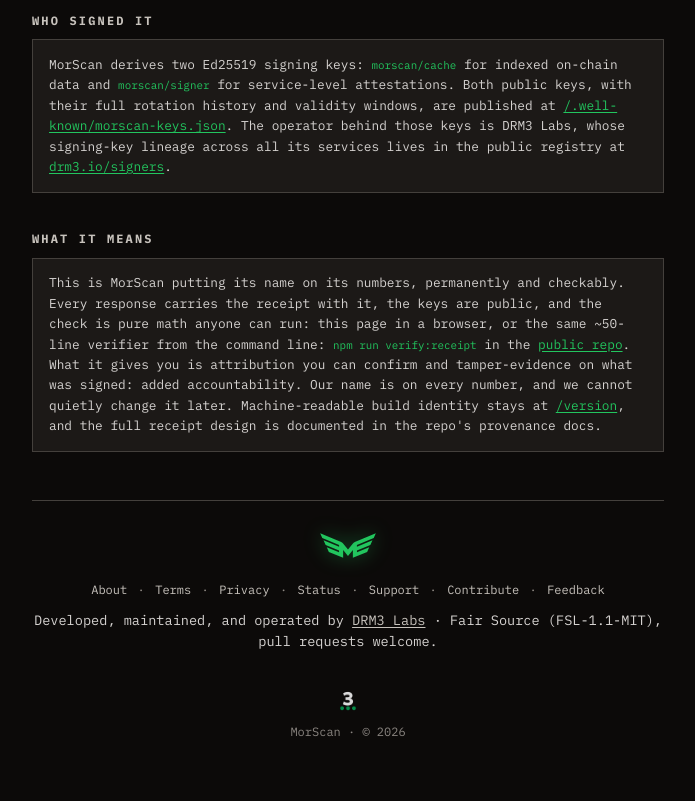
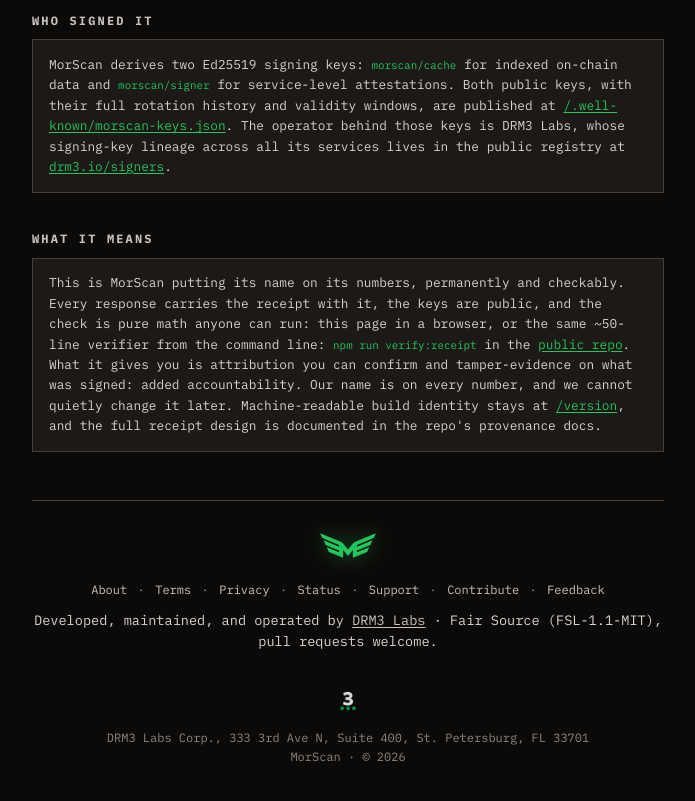
Before and after one commit to DRM3Labs-OSS/morscan.io, a website with bundled scripts: page src/ui/pages/verify.html in a window 1280 px wide. Shown: the part 1013-1814 px from the top of the page, without its empty margins (292-987 px from the left). Built offline with nearby package versions, Linux system fonts and the light colour scheme; no server answers; files whose address does not match are found by name.

Commit message:
release: v2.50.3 - the mailing address on the standalone page footers too, not only the app shell

```diff
--- a/package.json
+++ b/package.json
@@ -1,6 +1,6 @@
 {
   "name": "morscan",
-  "version": "2.50.2",
+  "version": "2.50.3",
   "license": "FSL-1.1-MIT",
   "description": "MorScan - Morpheus blockchain explorer. Open core (FSL-1.1-MIT): consumable standalone (default export = reference composition) or as a dependency of a private composition repo via createMorscanApp. TypeScript source is the published surface; a Workers consumer bundles src/ directly (see docs/architecture/providers.md for the required wrangler rules).",
   "main": "./src/index.ts",
--- a/src/handlers/ui/shared.ts
+++ b/src/handlers/ui/shared.ts
@@ -81,7 +81,7 @@ export function withWalletBadge(html: string): string {
  * (src/ui/build-stamp.ts), computed from the same sources /version reports,
  * so the footer and the composition honesty marker can never disagree. */
 export function withBuildFooter(html: string): string {
-	const line = `<p style="margin:0;font-size:0.6rem;color:#8a8580;">${buildStampHtml()}</p><address style="margin:0.45rem auto 0;max-width:44rem;font-size:0.6rem;line-height:1.5;color:#8a8580;font-style:normal;">DRM3 Labs Corp., 333 3rd Ave N, Suite 400, St. Petersburg, FL 33701</address><p style="margin:0.45rem auto 0;max-width:46rem;font-size:0.62rem;line-height:1.5;color:#c7c2bc;">Open alpha, no warranties expressed or implied. Data is served as-is from on-chain events; verify it with the provenance receipts. Not financial advice.</p>`;
+	const line = `<p style="margin:0;font-size:0.6rem;color:#8a8580;">${buildStampHtml()}</p><p style="margin:0.45rem auto 0;max-width:46rem;font-size:0.62rem;line-height:1.5;color:#c7c2bc;">Open alpha, no warranties expressed or implied. Data is served as-is from on-chain events; verify it with the provenance receipts. Not financial advice.</p>`;
 	return withWalletBadge(html.split(STATIC_FOOTER_CREDIT).join(line));
 }
 
--- a/src/ui/pages/404.html
+++ b/src/ui/pages/404.html
@@ -120,6 +120,7 @@
       </nav>
       <p class="footer-credit">Developed, maintained, and operated by <a href="https://drm3.network" target="_blank" rel="noopener">DRM3 Labs</a> &middot; Fair Source (FSL-1.1-MIT), pull requests welcome.</p>
       <a href="https://drm3.network" class="footer-drm3" target="_blank" rel="noopener" aria-label="DRM3 Labs"><img src="/drm3-icon-transparent-white-consumer-128.png" alt="DRM3 Labs" width="40" height="40"></a>
+      <address style="margin:0.45rem auto 0;max-width:44rem;font-size:0.75rem;line-height:1.5;color:#8a8580;font-style:normal;">DRM3 Labs Corp., 333 3rd Ave N, Suite 400, St. Petersburg, FL 33701</address>
       <p style="margin:0;font-size:0.75rem;color:#8a8580;">MorScan &middot; &copy; 2026</p>
     </footer>
   </div>
--- a/src/ui/pages/about.html
+++ b/src/ui/pages/about.html
@@ -311,6 +311,7 @@
       </nav>
       <p class="footer-credit">Developed, maintained, and operated by <a href="https://drm3.network" target="_blank" rel="noopener">DRM3 Labs</a> &middot; Fair Source (FSL-1.1-MIT), pull requests welcome.</p>
       <a href="https://drm3.network" class="footer-drm3" target="_blank" rel="noopener" aria-label="DRM3 Labs"><img src="/drm3-icon-transparent-white-consumer-128.png" alt="DRM3 Labs" width="40" height="40"></a>
+      <address style="margin:0.45rem auto 0;max-width:44rem;font-size:0.75rem;line-height:1.5;color:#8a8580;font-style:normal;">DRM3 Labs Corp., 333 3rd Ave N, Suite 400, St. Petersburg, FL 33701</address>
       <p style="margin:0;font-size:0.75rem;color:#8a8580;">MorScan &middot; &copy; 2026</p>
     </footer>
   </div>
--- a/src/ui/pages/contribute.html
+++ b/src/ui/pages/contribute.html
@@ -160,6 +160,7 @@ npm run build      <span class="cmt"># wrangler deploy --dry-run</span></code></
       </nav>
       <p class="footer-credit">Developed, maintained, and operated by <a href="https://drm3.network" target="_blank" rel="noopener">DRM3 Labs</a> &middot; Fair Source (FSL-1.1-MIT), pull requests welcome.</p>
       <a href="https://drm3.network" class="footer-drm3" target="_blank" rel="noopener" aria-label="DRM3 Labs"><img src="/drm3-icon-transparent-white-consumer-128.png" alt="DRM3 Labs" width="40" height="40"></a>
+      <address style="margin:0.45rem auto 0;max-width:44rem;font-size:0.75rem;line-height:1.5;color:#8a8580;font-style:normal;">DRM3 Labs Corp., 333 3rd Ave N, Suite 400, St. Petersburg, FL 33701</address>
       <p style="margin:0;font-size:0.75rem;color:#8a8580;">MorScan &middot; &copy; 2026</p>
     </footer>
   </div>
--- a/src/ui/pages/landing.html
+++ b/src/ui/pages/landing.html
@@ -307,6 +307,7 @@
     </nav>
     <p class="footer-credit">Developed, maintained, and operated by <a href="https://drm3.network" target="_blank" rel="noopener">DRM3 Labs</a> &middot; Fair Source (FSL-1.1-MIT), pull requests welcome.</p>
     <a href="https://drm3.network" class="footer-drm3" target="_blank" rel="noopener" aria-label="DRM3 Labs"><img src="/drm3-icon-transparent-white-consumer-128.png" alt="DRM3 Labs" width="40" height="40"></a>
+    <address style="margin:0.45rem auto 0;max-width:44rem;font-size:0.75rem;line-height:1.5;color:#8a8580;font-style:normal;">DRM3 Labs Corp., 333 3rd Ave N, Suite 400, St. Petersburg, FL 33701</address>
     <p style="margin:0;font-size:0.75rem;color:#8a8580;">MorScan &middot; &copy; 2026</p>
   </footer>
 
--- a/src/ui/pages/privacy.html
+++ b/src/ui/pages/privacy.html
@@ -146,6 +146,7 @@
       </nav>
       <p class="footer-credit">Developed, maintained, and operated by <a href="https://drm3.network" target="_blank" rel="noopener">DRM3 Labs</a> &middot; Fair Source (FSL-1.1-MIT), pull requests welcome.</p>
       <a href="https://drm3.network" class="footer-drm3" target="_blank" rel="noopener" aria-label="DRM3 Labs"><img src="/drm3-icon-transparent-white-consumer-128.png" alt="DRM3 Labs" width="40" height="40"></a>
+      <address style="margin:0.45rem auto 0;max-width:44rem;font-size:0.75rem;line-height:1.5;color:#8a8580;font-style:normal;">DRM3 Labs Corp., 333 3rd Ave N, Suite 400, St. Petersburg, FL 33701</address>
       <p style="margin:0;font-size:0.75rem;color:#8a8580;">MorScan &middot; &copy; 2026</p>
     </footer>
   </div>
--- a/src/ui/pages/stake.html
+++ b/src/ui/pages/stake.html
@@ -224,6 +224,7 @@
       </nav>
       <p class="footer-credit">Developed, maintained, and operated by <a href="https://drm3.network" target="_blank" rel="noopener">DRM3 Labs</a> &middot; Fair Source (FSL-1.1-MIT), pull requests welcome.</p>
       <a href="https://drm3.network" class="footer-drm3" target="_blank" rel="noopener" aria-label="DRM3 Labs"><img src="/drm3-icon-transparent-white-consumer-128.png" alt="DRM3 Labs" width="40" height="40"></a>
+      <address style="margin:0.45rem auto 0;max-width:44rem;font-size:0.75rem;line-height:1.5;color:#8a8580;font-style:normal;">DRM3 Labs Corp., 333 3rd Ave N, Suite 400, St. Petersburg, FL 33701</address>
       <p style="margin:0;font-size:0.75rem;color:#8a8580;">MorScan &middot; &copy; 2026</p>
     </footer>
   </div>
--- a/src/ui/pages/terms.html
+++ b/src/ui/pages/terms.html
@@ -159,6 +159,7 @@
       </nav>
       <p class="footer-credit">Developed, maintained, and operated by <a href="https://drm3.network" target="_blank" rel="noopener">DRM3 Labs</a> &middot; Fair Source (FSL-1.1-MIT), pull requests welcome.</p>
       <a href="https://drm3.network" class="footer-drm3" target="_blank" rel="noopener" aria-label="DRM3 Labs"><img src="/drm3-icon-transparent-white-consumer-128.png" alt="DRM3 Labs" width="40" height="40"></a>
+      <address style="margin:0.45rem auto 0;max-width:44rem;font-size:0.75rem;line-height:1.5;color:#8a8580;font-style:normal;">DRM3 Labs Corp., 333 3rd Ave N, Suite 400, St. Petersburg, FL 33701</address>
       <p style="margin:0;font-size:0.75rem;color:#8a8580;">MorScan &middot; &copy; 2026</p>
     </footer>
   </div>
--- a/src/ui/pages/verify.html
+++ b/src/ui/pages/verify.html
@@ -406,6 +406,7 @@
       </nav>
       <p class="footer-credit">Developed, maintained, and operated by <a href="https://drm3.network" target="_blank" rel="noopener">DRM3 Labs</a> &middot; Fair Source (FSL-1.1-MIT), pull requests welcome.</p>
       <a href="https://drm3.network" class="footer-drm3" target="_blank" rel="noopener" aria-label="DRM3 Labs"><img src="/drm3-icon-transparent-white-consumer-128.png" alt="DRM3 Labs" width="40" height="40"></a>
+      <address style="margin:0.45rem auto 0;max-width:44rem;font-size:0.75rem;line-height:1.5;color:#8a8580;font-style:normal;">DRM3 Labs Corp., 333 3rd Ave N, Suite 400, St. Petersburg, FL 33701</address>
       <p style="margin:0;font-size:0.75rem;color:#8a8580;">MorScan &middot; &copy; 2026</p>
     </footer>
   </div>
--- a/src/version.ts
+++ b/src/version.ts
@@ -1,2 +1,2 @@
 /** Single source of truth for the deployed MorScan version. Update here + package.json. */
-export const MORSCAN_VERSION = "2.50.2";
+export const MORSCAN_VERSION = "2.50.3";
```
